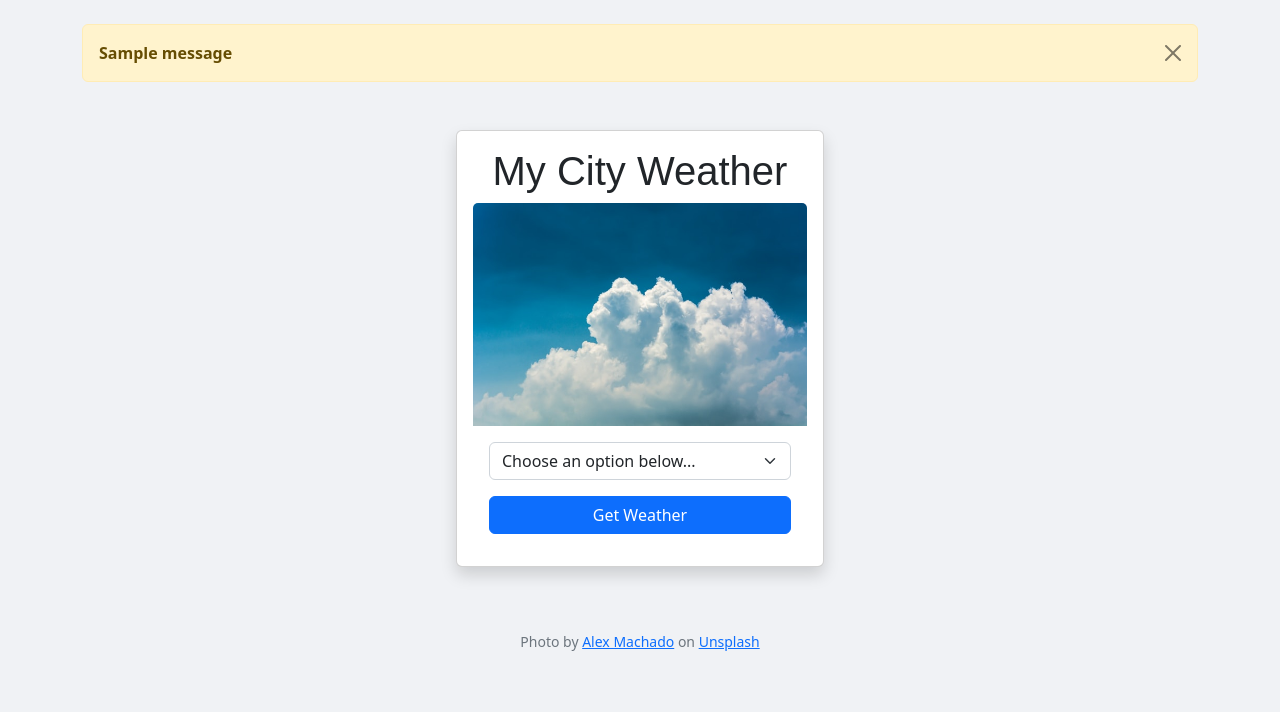
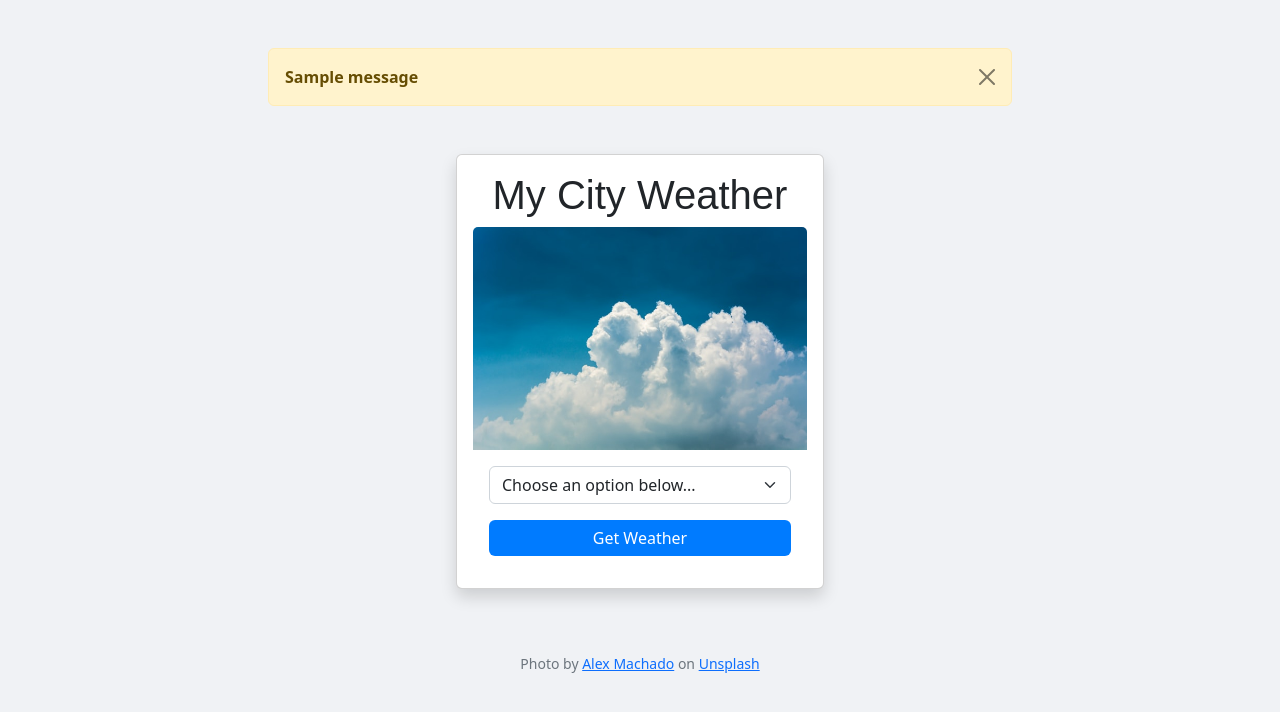
Before and after one commit to tshepop/flask_weather_app, a Flask app: page / in a window 1280 px wide. Shown: the top 712 px of the page. Run offline with Flask 3, Linux system fonts and the light colour scheme; one stand-in notice (Sample message) is shown.

Commit message:
Added a button class.

```diff
--- a/templates/index.html
+++ b/templates/index.html
@@ -24,18 +24,48 @@
             font-weight: 400;
             font-style: normal;
         }
+
+        .button:hover {
+            color: #f39c12;
+        }
+
+        .weather-btn {
+            background-color: #007bff;
+            border: none;
+            color: #fff;
+        }
+
+        .weather-btn:hover {
+            background-color: #0056b3;
+            font-size: 18px;
+            font-weight: bold;
+        }
     </style>
 </head>
 
 <body>
     <div class="container">
-        {% for message in get_flashed_messages() %}
+        <div class="col-lg-8 col-md-10 mt-5 mx-auto">
+            {% with messages = get_flashed_messages() %}
+            {% if messages %}
+            <div class="w-100 alert alert-warning alert-dismissible fade show" role="alert">
+                {% for message in messages %}
+                <strong>{{ message}}</strong>
+                {% endfor %}
+                <button type="button" class="btn-close" data-bs-dismiss="alert" aria-label="Close"></button>
+            </div>
+            {% endif %}
+            {% endwith %}
+        </div>
+
+        <!---
+        {# {% for message in get_flashed_messages() %} #}
         <div class="alert alert-warning alert-dismissible fade show mt-4" role="alert">
             <strong>{{ message }}</strong>
             <button type="button" class="btn-close" data-bs-dismiss="alert" aria-label="Close"></button>
         </div>
-        {% endfor %}
-
+        {# {% endfor %} #}
+        -->
         <section class="mx-auto my-5" style="max-width: 23em;">
             <div class="card shadow p-3 mb-5 bg-body rounded">
                 <h1 class="new-amsterdam-regular text-center">My City Weather</h1>
@@ -51,7 +81,7 @@
                             {% endfor %}
                         </select>
                         <div class="d-grid">
-                            <button class="btn btn-primary mt-3" type="submit">Get Weather</button>
+                            <button class="btn weather-btn button mt-3" type="submit">Get Weather</button>
                         </div>
                     </form>
                 </div>
```
